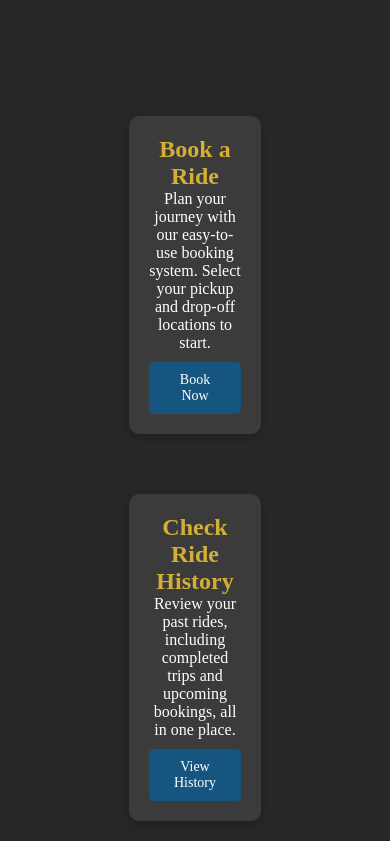
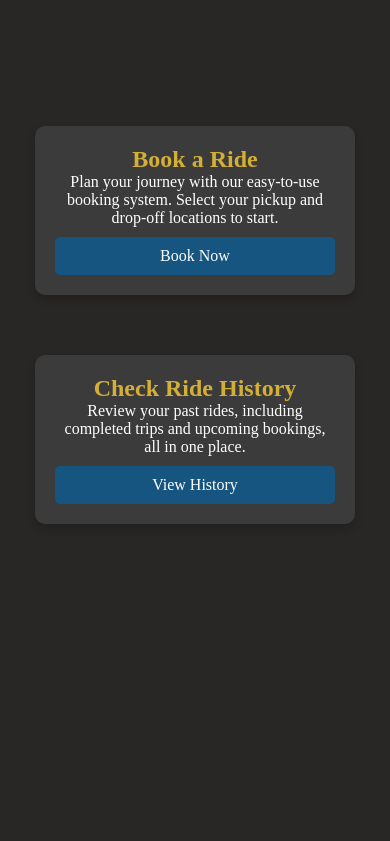
Before and after one commit to Kiran0343/ride-share, a Flask app: page /history in a window 390 px wide. Shown: the part 72-913 px from the top of the page. After the commit the page ends 596 px from the top, so only its background shows below. Run offline with Flask 2, Linux system fonts and the light colour scheme; the visitor is signed in with stand-in values (Sample User, id 1); data comes from the database, SQL or seed files in the repository.

Commit message:
user home page added

```diff
--- a/app/static/style.css
+++ b/app/static/style.css
@@ -300,15 +300,22 @@ input[type="tel"] {
 
 .action-container {
     display: flex;
+    flex-wrap: wrap; /* Allow wrapping on smaller screens */
     justify-content: center;
-    gap: 20px;
+    gap: 20px; /* Space between cards */
+    padding: 10px; /* Padding around the action container */
 }
 
 .card {
-    width: 100%;
-    max-width: 400px;
+    width: 100%; /* Full width on small screens */
+    max-width: 400px; /* Maintain max width */
+    min-width: 300px; /* Set a minimum width to avoid being too thin */
     box-shadow: 0px 4px 8px rgba(0, 0, 0, 0.2);
     transition: transform 0.2s ease-in-out;
+    margin: 10px; /* Add margin for spacing */
+    border-radius: 8px; /* Rounded corners for aesthetics */
+    padding: 20px; /* Increase padding inside the card */
+    box-sizing: border-box; /* Ensure padding doesn't affect overall width */
 }
 
 .card:hover {
@@ -323,21 +330,15 @@ input[type="tel"] {
     margin-top: 10px;
 }
 
+/* Media Query for Mobile Devices */
+@media (max-width: 600px) {
+    .card {
+        width: 90%; /* Adjust width for mobile screens */
+        min-width: 320px; /* Ensure a minimum width on mobile */
+    }
 
-/* Responsive Styles */
-@media (max-width: 768px) {
     .action-container {
-        flex-direction: column; /* Stack cards vertically on smaller screens */
+        flex-direction: column; /* Stack cards vertically */
         align-items: center; /* Center the cards */
     }
-
-    .card {
-        max-width: 90%; /* Allow cards to take more width on smaller screens */
-    }
 }
-
-@media (max-width: 480px) {
-    .btn {
-        font-size: 14px; /* Reduce button font size on small screens */
-    }
-}
```
